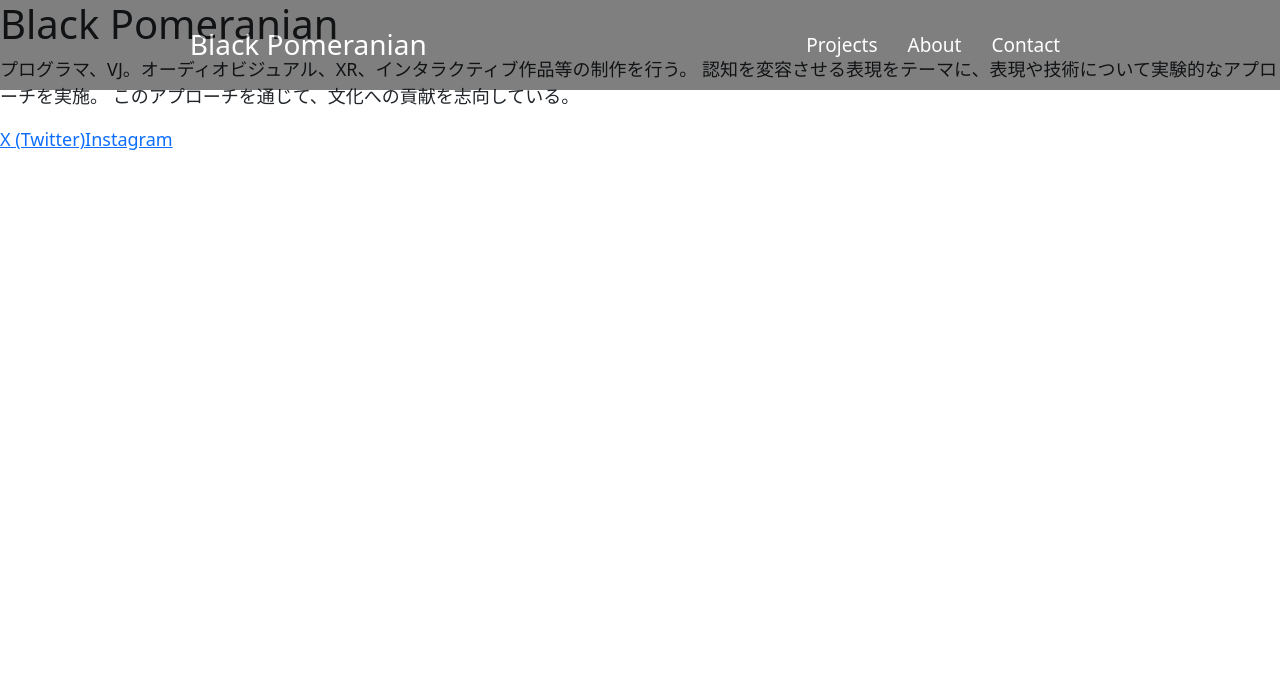
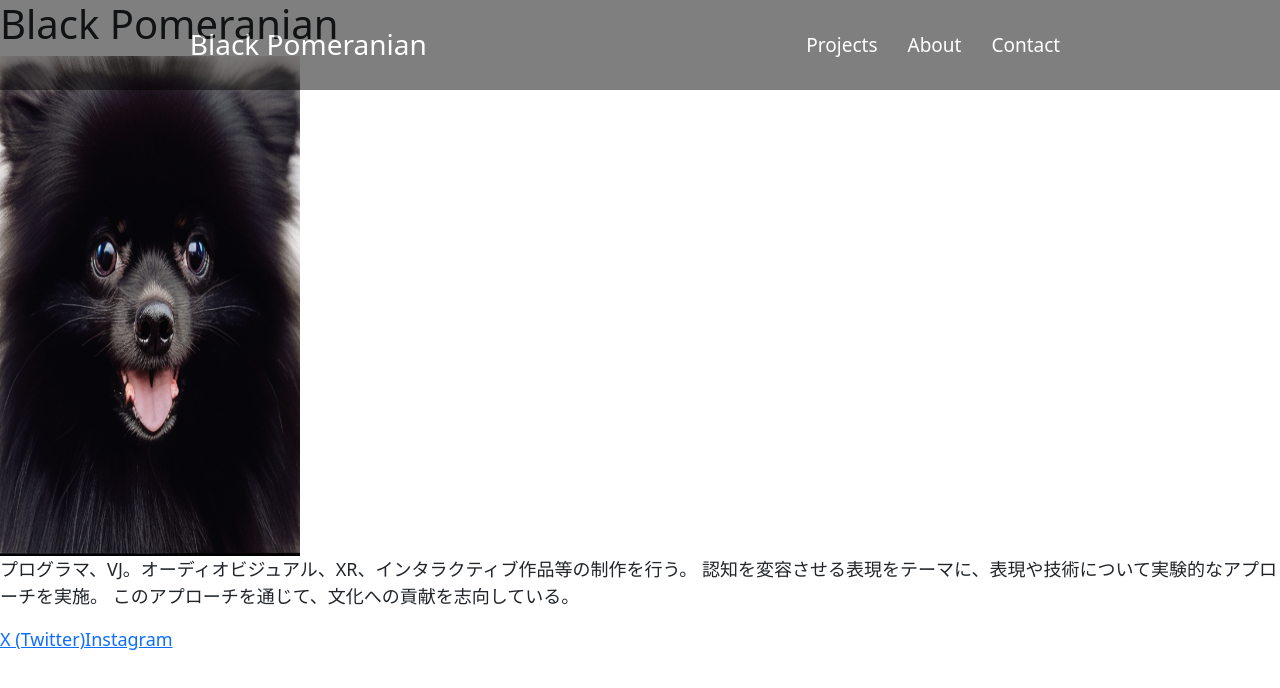
Before and after one commit to black-pomeranian/blapome-portfolio, a React (Create React App) app: page /about in a window 1280 px wide. Shown: the top 688 px of the page. Built offline with nearby package versions, Linux system fonts and the light colour scheme.

Commit message:
プロフィール画像を追加

```diff
--- a/src/components/About.js
+++ b/src/components/About.js
@@ -1,9 +1,11 @@
 import React from 'react'
+import profileImage from "../Images/profile.png"
 
 const About = () => {
   return (
     <div>
         <h1>Black Pomeranian</h1>
+        <img src={profileImage} alt="Profile-Image" />
         <p>プログラマ、VJ。オーディオビジュアル、XR、インタラクティブ作品等の制作を行う。
             認知を変容させる表現をテーマに、表現や技術について実験的なアプローチを実施。
             このアプローチを通じて、文化への貢献を志向している。
```
Also changed, not shown: src/App.js (+5 -5 lines), src/Images/profile.png (added).
